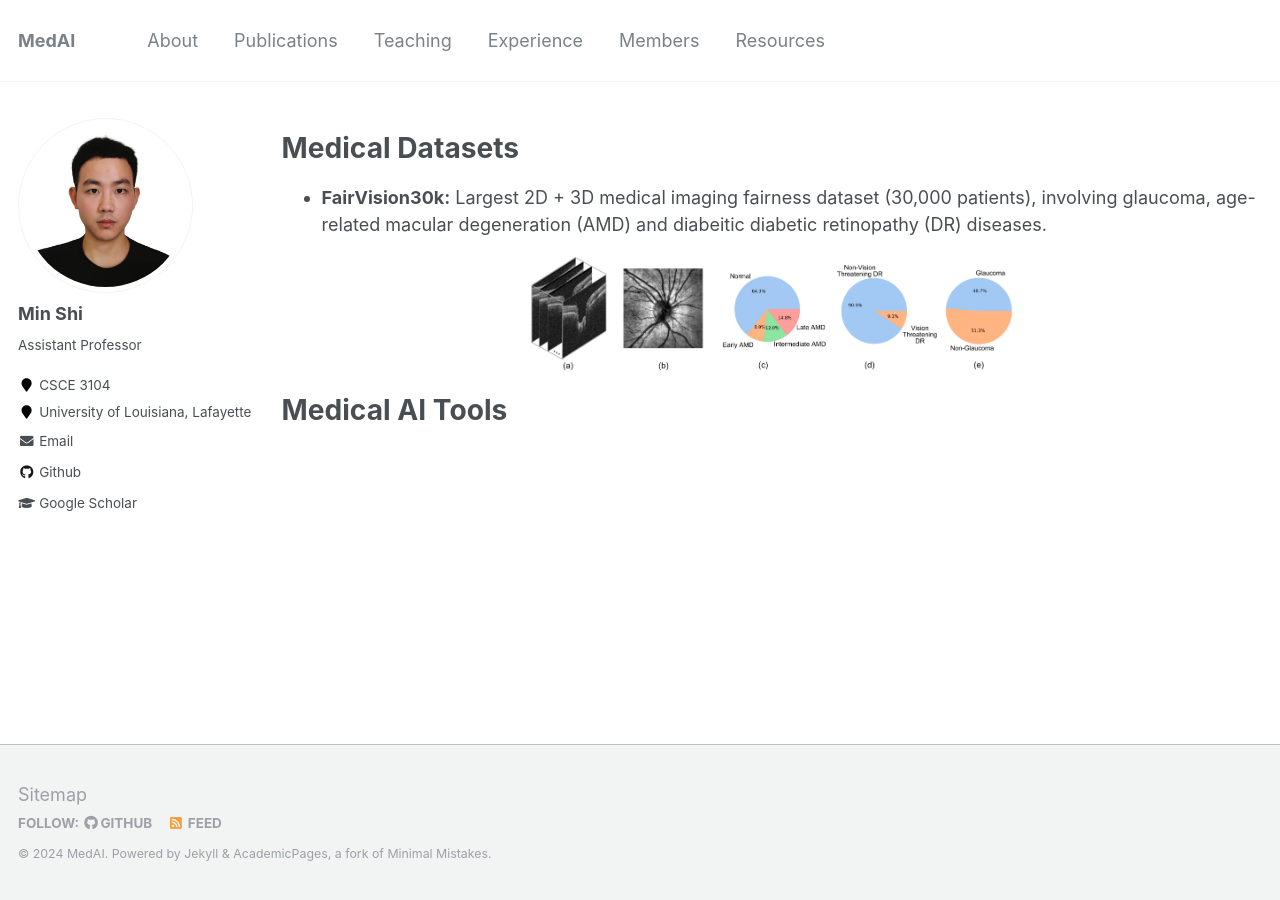
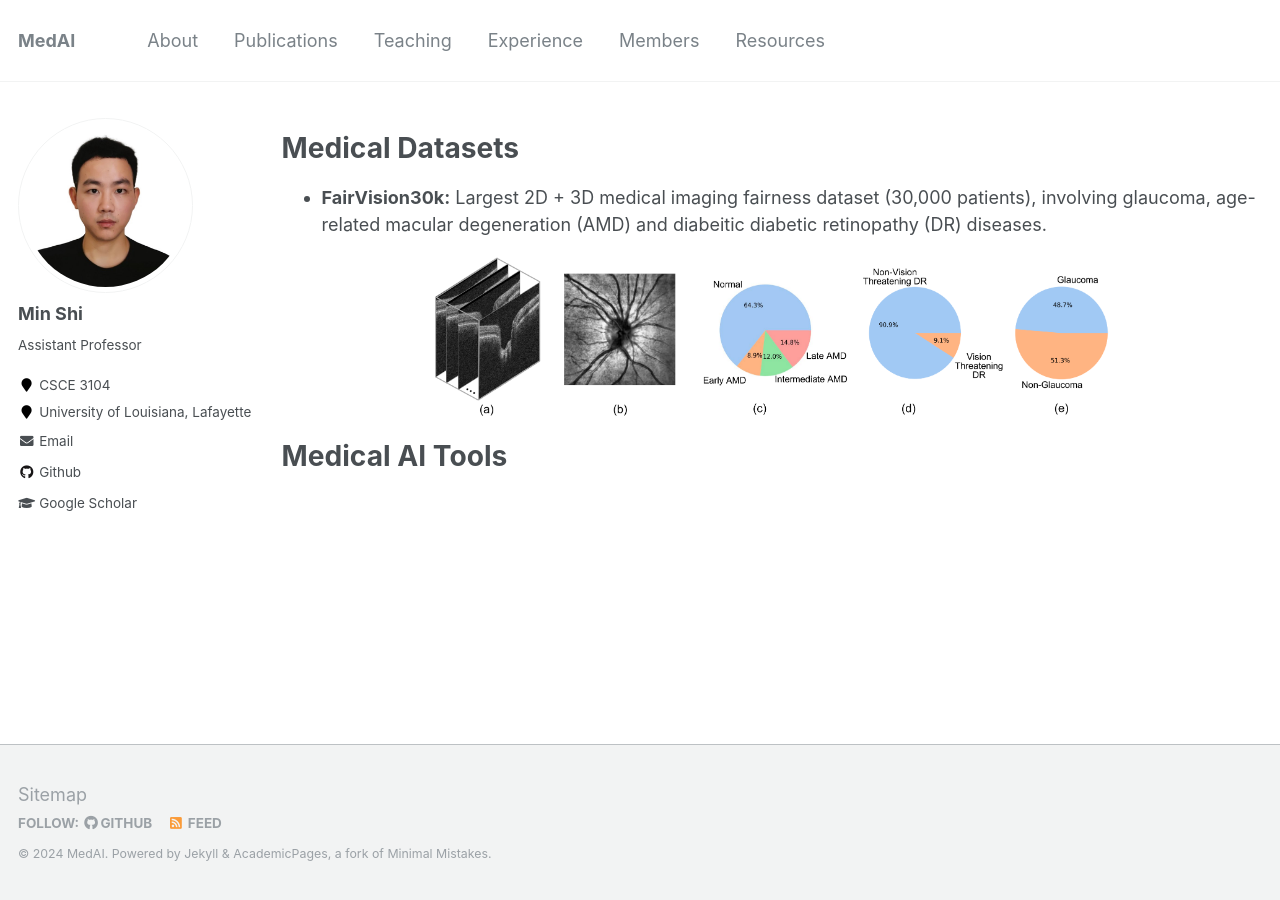
Before and after one commit to shiminxst/shiminxst.github.io, a Jekyll site: the page built from _pages/resource.md, in a window 1280 px wide. Built offline with Jekyll 4.4.1, drawn with Linux system fonts in a browser that asks for light colours.

Commit message:
Update resource.md

```diff
--- a/_pages/resource.md
+++ b/_pages/resource.md
@@ -13,7 +13,7 @@ Medical Datasets
 - **FairVision30k:** Largest 2D + 3D medical imaging fairness dataset (30,000 patients), involving glaucoma, age-related macular degeneration (AMD)  and diabeitic diabetic retinopathy (DR) diseases.
 
 <p align="center">
-    <img src="/images/img/project/fairvision.png" width="500">
+    <img src="/images/img/project/fairvision.png" width="700">
 </p>
 
 Medical AI Tools
```
